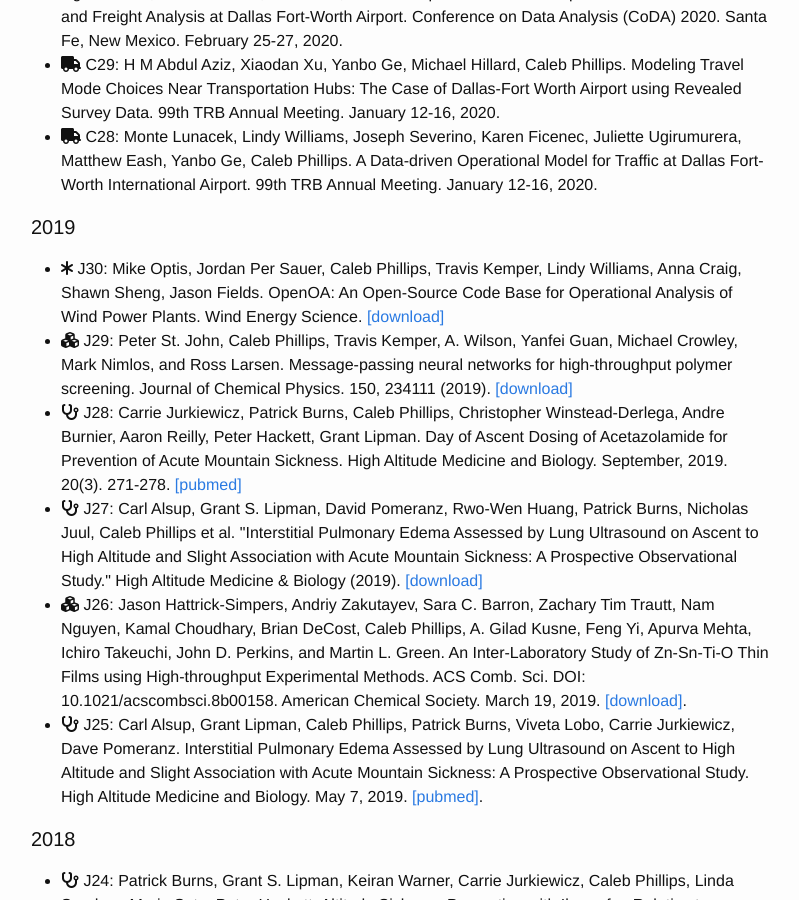
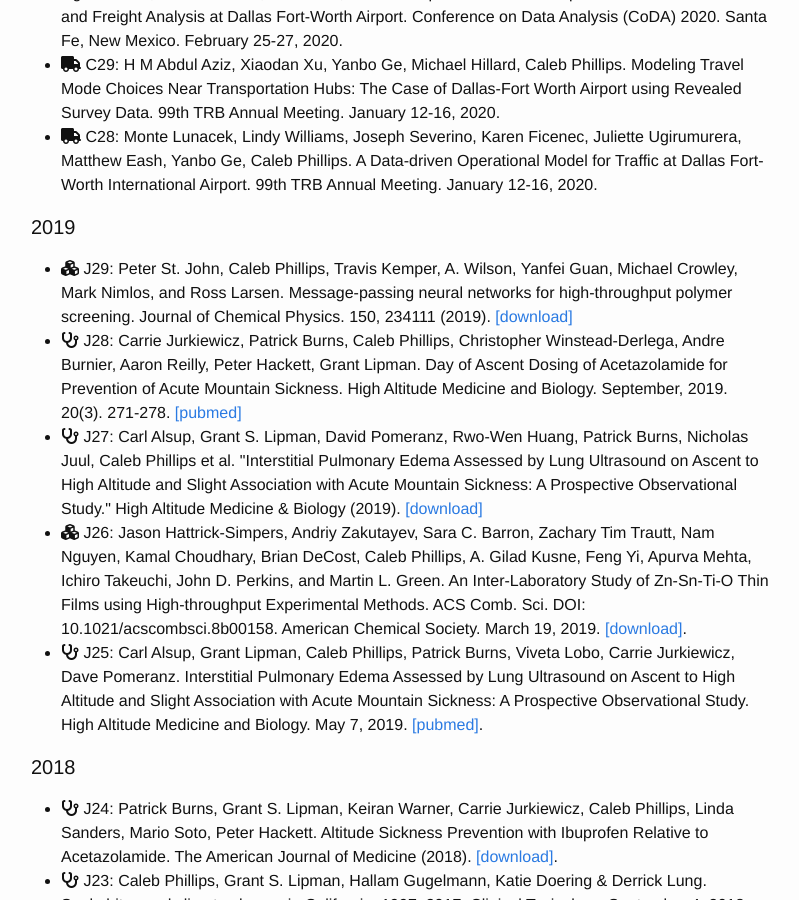
Before and after one commit to somerandomsequence/smallwhitecube, a Jekyll site: the page built from research.md, in a window 1280 px wide and 900 px high, scrolled down 840 px. Shown: the whole window, without its empty margins (239-1038 px from the left). Built offline with Jekyll 4.4.1, drawn with Linux system fonts in a browser that asks for light colours; nearby versions of some CDN libraries.

Commit message:
Update papers.html

```diff
--- a/_includes/papers.html
+++ b/_includes/papers.html
@@ -28,7 +28,6 @@ C = Conference, J = Journal, O = Other<br/><br/>
 
   <h4>2019</h4>
   <ul>
-   <li><i class="fa fa-asterisk"></i> J30:  Mike Optis, Jordan Per Sauer, Caleb Phillips, Travis Kemper, Lindy Williams, Anna Craig, Shawn Sheng, Jason Fields. OpenOA: An Open-Source Code Base for Operational Analysis of Wind Power Plants. Wind Energy Science. <a href="https://wes.copernicus.org/preprints/wes-2019-12/">[download]</a></li>
    <li><i class="fa fa-cubes" aria-hidden="true"></i> J29: Peter St. John, Caleb Phillips, Travis Kemper, A. Wilson, Yanfei Guan, Michael Crowley, Mark Nimlos, and Ross Larsen. Message-passing neural networks for high-throughput polymer screening. Journal of Chemical Physics. 150, 234111 (2019). <a href="https://aip.scitation.org/doi/full/10.1063/1.5099132">[download]</a></li>
    <li><i class="fa fa-stethoscope" aria-hidden="true"></i> J28: Carrie Jurkiewicz, Patrick Burns, Caleb Phillips, Christopher Winstead-Derlega, Andre Burnier, Aaron Reilly, Peter Hackett, Grant Lipman. Day of Ascent Dosing of Acetazolamide for Prevention of Acute Mountain Sickness. High Altitude Medicine and Biology. September, 2019. 20(3). 271-278. <a href="https://www.ncbi.nlm.nih.gov/pubmed/31259608">[pubmed]</a></li>
    <li><i class="fa fa-stethoscope" aria-hidden="true"></i> J27: Carl Alsup, Grant S. Lipman, David Pomeranz, Rwo-Wen Huang, Patrick Burns, Nicholas Juul, Caleb Phillips et al. "Interstitial Pulmonary Edema Assessed by Lung Ultrasound on Ascent to High Altitude and Slight Association with Acute Mountain Sickness: A Prospective Observational Study." High Altitude Medicine & Biology (2019). <a href="https://www.liebertpub.com/doi/abs/10.1089/ham.2018.0123">[download]</a></li>
```
